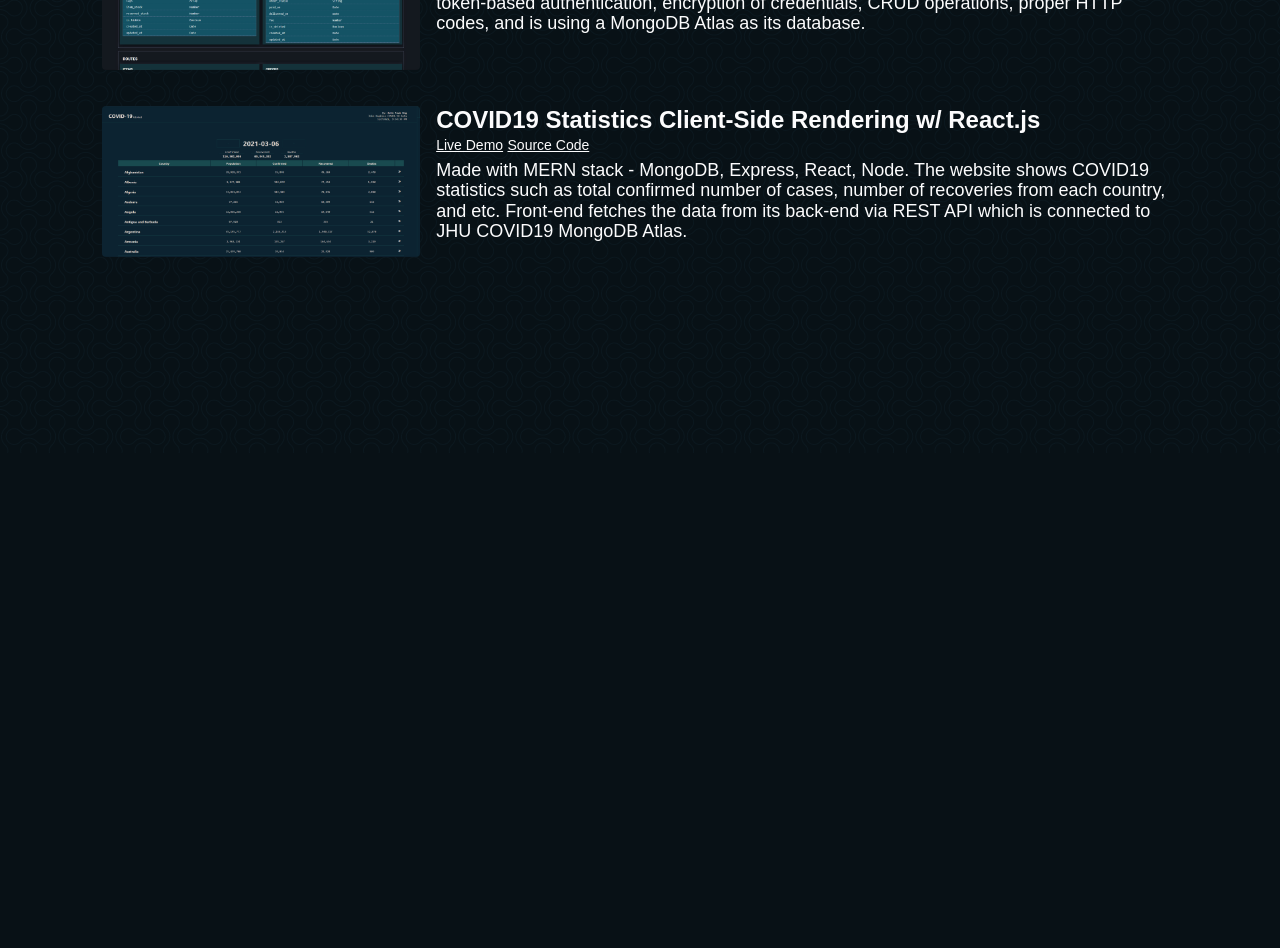
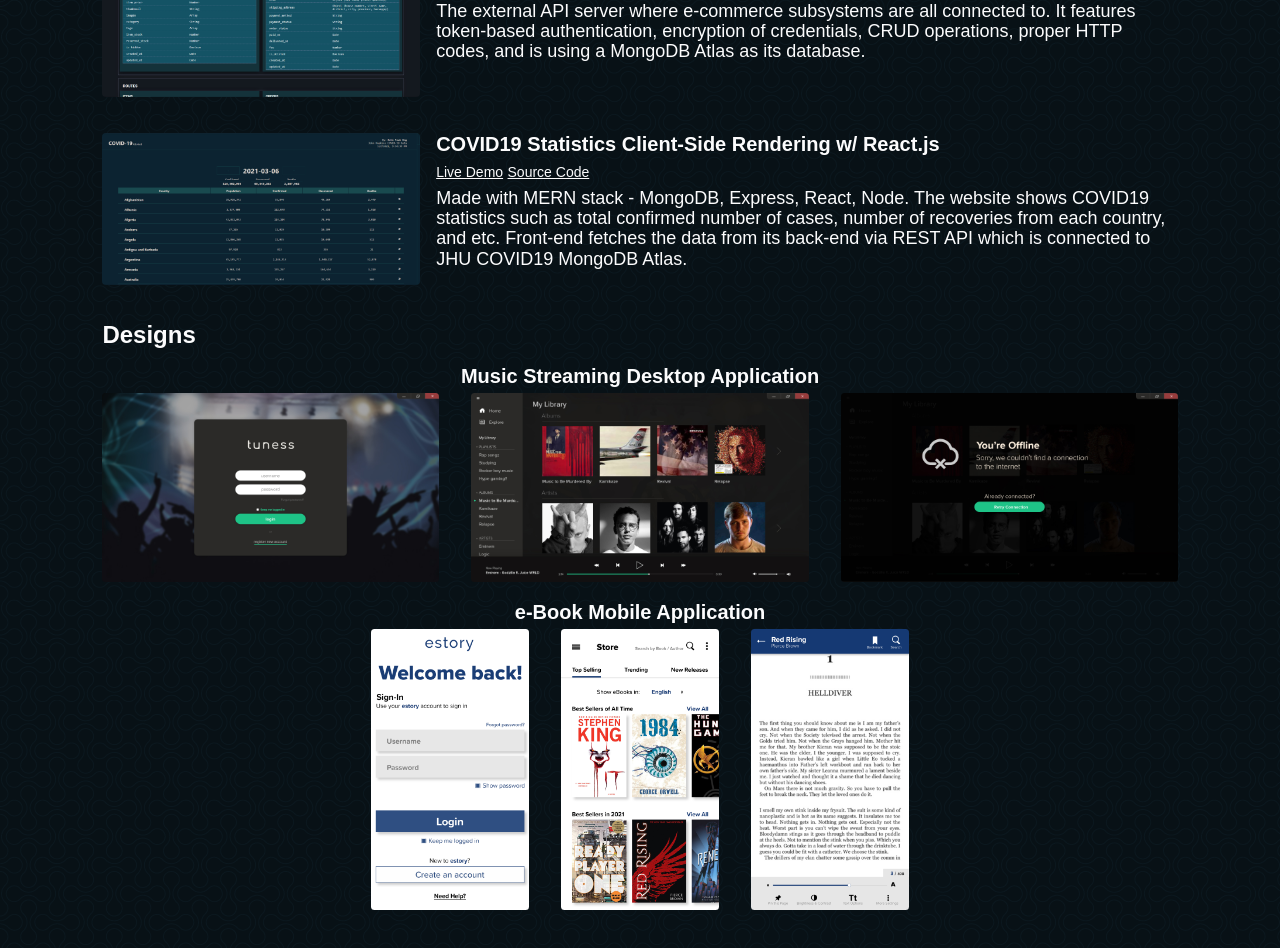
Before and after one commit to jp-ong/my-portfolio, a Next.js app: page / in a window 1280 px wide. Shown: the part 3700-4648 px from the top of the page. Before the commit the page ends 4153 px from the top, so only its background shows below. Built offline with nearby package versions, Linux system fonts and the light colour scheme; a web font is replaced by a local one.

Commit message:
Added Designs in Projects Section

```diff
--- a/components/ProjectsSection/index.js
+++ b/components/ProjectsSection/index.js
@@ -29,6 +29,7 @@
   },
   {
     demoLink: "http://syntax-api-server.herokuapp.com/",
+    repoLink: "https://github.com/jp-ong/syntax-api-server",
     imgSrc: "syntax-api-server",
     projectTitle: "Syntax - External API Server for Override Subsystems",
     projectDescription:
@@ -74,6 +75,10 @@
         View All <span class="fas fa-external-link-alt" />
       </a>
       <div className={styles.projects}>
+        <div>
+          <h3>
+            <b>Websites</b>
+          </h3>
           {projects.map(
             ({
               demoLink,
@@ -91,6 +96,14 @@
               />
             )
           )}
+        </div>
+        <div>
+          <h3>
+            <b>Designs</b>
+          </h3>
+          <MusicStreamingDesigns />
+          <EBookDesigns />
+        </div>
       </div>
     </section>
   );
@@ -119,9 +132,7 @@
       </a>
     </div>
     <div className={styles.description}>
-      <h3>
-        <b>{projectTitle}</b>
-      </h3>
+      <h4>{projectTitle}</h4>
       <div>
         <a
           className={!demoLink ? styles.disabled : ""}
@@ -145,4 +156,98 @@
   </div>
 );
 
+const EBookDesigns = () => (
+  <div className={styles.portraitDesigns}>
+    <h4>e-Book Mobile Application</h4>
+    <div className={styles.designsImages}>
+      <a
+        href={`/images/projects/eBook/eBookLoginPage.jpg`}
+        target="_blank"
+        rel="noopener noreferrer"
+      >
+        <Image
+          src={`/images/projects/eBook/eBookLoginPage.jpg`}
+          width={450}
+          height={800}
+          alt="e-Book Login Page"
+          title="e-Book Login Page"
+        />
+      </a>
+      <a
+        href={`/images/projects/eBook/eBookLibraryPage.jpg`}
+        target="_blank"
+        rel="noopener noreferrer"
+      >
+        <Image
+          src={`/images/projects/eBook/eBookLibraryPage.jpg`}
+          width={450}
+          height={800}
+          alt="e-Book Library Page"
+          title="e-Book Library Page"
+        />
+      </a>
+      <a
+        href={`/images/projects/eBook/eBookPageContent.jpg`}
+        target="_blank"
+        rel="noopener noreferrer"
+      >
+        <Image
+          src={`/images/projects/eBook/eBookPageContent.jpg`}
+          width={450}
+          height={800}
+          alt="e-Book Viewing Page"
+          title="e-Book Viewing Page"
+        />
+      </a>
+    </div>
+  </div>
+);
+
+const MusicStreamingDesigns = () => (
+  <div className={styles.landscapeDesigns}>
+    <h4>Music Streaming Desktop Application</h4>
+    <div className={styles.designsImages}>
+      <a
+        href={`/images/projects/musicStreaming/musicStreamingLogin.jpg`}
+        target="_blank"
+        rel="noopener noreferrer"
+      >
+        <Image
+          src={`/images/projects/musicStreaming/musicStreamingLogin.jpg`}
+          width={1280}
+          height={720}
+          alt="Music Streaming Login Page"
+          title="Music Streaming Login Page"
+        />
+      </a>
+      <a
+        href={`/images/projects/eBook/musicStreamingMain.jpg`}
+        target="_blank"
+        rel="noopener noreferrer"
+      >
+        <Image
+          src={`/images/projects/musicStreaming/musicStreamingMain.jpg`}
+          width={1280}
+          height={720}
+          alt="Music Streaming Main Page"
+          title="Music Streaming Main Page"
+        />
+      </a>
+      <a
+        href={`/images/projects/musicStreaming/musicStreamingError.jpg`}
+        target="_blank"
+        rel="noopener noreferrer"
+      >
+        <Image
+          src={`/images/projects/musicStreaming/musicStreamingError.jpg`}
+          width={1280}
+          height={720}
+          alt="Music Streaming Error Page"
+          title="Music Streaming Error Page"
+        />
+      </a>
+    </div>
+  </div>
+);
+
 export default ProjectsSection;
--- a/styles/ProjectsSection.module.scss
+++ b/styles/ProjectsSection.module.scss
@@ -2,16 +2,24 @@
   h2 {
     margin-bottom: 0.25em;
   }
+  h4 {
+    font-weight: 600;
+    text-align: center;
+    margin-bottom: 0.25em;
+  }
   a {
+    font-size: 0.875em;
     text-decoration: underline;
     &.disabled {
       opacity: 0.75;
       text-decoration: none;
     }
   }
+
   .projects {
     margin: 0.5em 0;
   }
+
   .project {
     display: grid;
     grid-template-columns: 1fr;
@@ -20,6 +28,10 @@
     margin: 1em 0 2em;
     img {
       border-radius: 0.25rem;
+      transition: 125ms ease-in-out;
+      &:hover {
+        transform: scale(1.125);
+      }
     }
     .description {
       display: flex;
@@ -27,15 +39,31 @@
       justify-content: flex-start;
       align-items: flex-start;
       gap: 0.125em;
-      a {
-        font-size: 0.875em;
-      }
       p {
         margin-top: 0.25em;
         line-height: 1.125em;
         font-size: 1.125em;
       }
     }
+  }
+
+  .designsImages {
+    width: 100%;
+    margin: auto;
+    display: flex;
+    flex-flow: row wrap;
+    gap: 2em;
+    img {
+      border-radius: 0.25em;
+    }
+  }
+  .portraitDesigns {
+    width: 50%;
+    margin: auto;
+  }
+  .portraitDesigns,
+  .landscapeDesigns {
+    margin: 1em auto;
   }
 }
 
@@ -45,5 +73,8 @@
       grid-template-columns: 0.3fr 0.7fr;
       gap: 1em;
     }
+    .designsImages {
+      flex-flow: nowrap;
+    }
   }
 }
--- a/styles/globals.scss
+++ b/styles/globals.scss
@@ -106,6 +106,10 @@
   font-weight: 300;
 }
 
+h4 {
+  font-size: 1.25em;
+}
+
 @media only screen and (max-width: 1080px) {
   html {
     font-size: 1.5vw;
```
Lines whose indentation alone changed are shown as unchanged.
